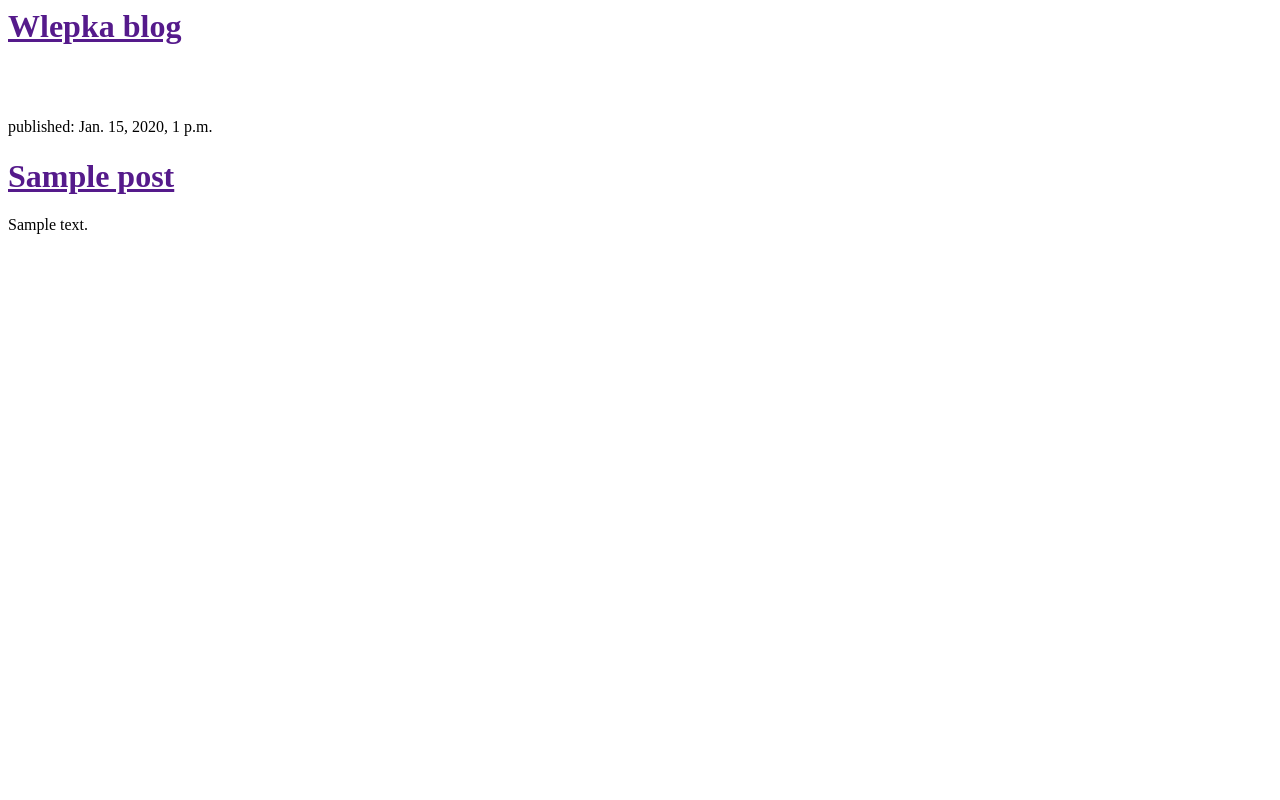
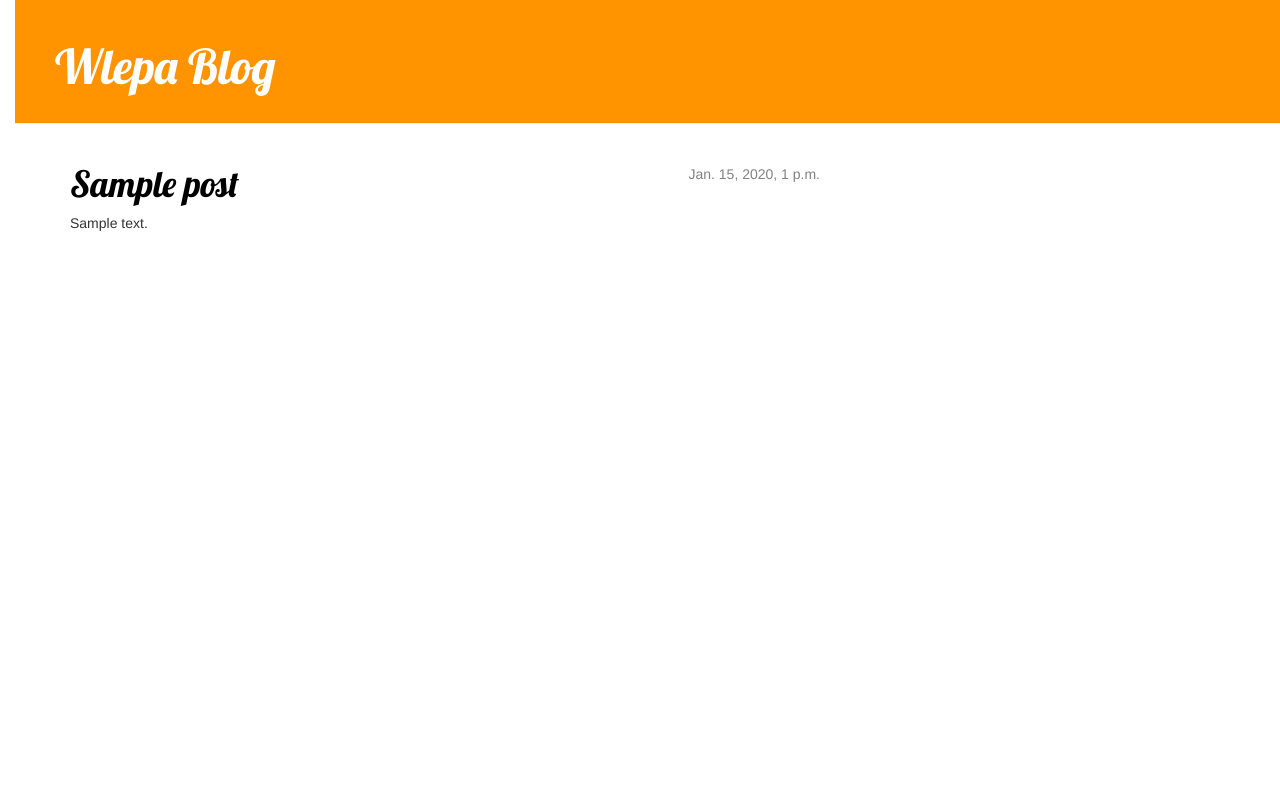
Before and after one commit to wlepa/my-first-blog, a Django app: template blog/templates/blog/post_list.html in a window 1280 px wide. Run offline with Django 3.2, Linux system fonts and the light colour scheme; the template is opened without the code that fills it: values that come from a table or form of the project are taken from there, others are empty; tables that the repository leaves empty hold one stand-in row (values such as "Sample post"); some libraries are stand-ins or nearby versions.

Commit message:
Добавлено офрмление css, сделан общий шаблон base.

```diff
--- /dev/null
+++ b/blog/static/css/blog.css
@@ -0,0 +1,65 @@
+
+h1 a {
+    color: #FCA205;
+    font-family: 'Lobster';
+
+}
+
+body {
+    padding-left: 15px;
+}
+
+/*
+h1 a {
+    font-family: 'Tangerine';
+    font-size: 100px;
+}
+*/
+
+.page-header {
+    background-color: #ff9400;
+    margin-top: 0;
+    padding: 20px 20px 20px 40px;
+}
+
+.page-header h1, .page-header h1 a, .page-header h1 a:visited, .page-header h1 a:active {
+    color: #ffffff;
+    font-size: 36pt;
+    text-decoration: none;
+}
+
+.content {
+    margin-left: 40px;
+}
+
+h1, h2, h3, h4 {
+    font-family: 'Lobster', cursive;
+}
+
+.date {
+    float: right;
+    color: #828282;
+}
+
+.save {
+    float: right;
+}
+
+.post-form textarea, .post-form input {
+    width: 100%;
+}
+
+.top-menu, .top-menu:hover, .top-menu:visited {
+    color: #ffffff;
+    float: right;
+    font-size: 26pt;
+    margin-right: 20px;
+}
+
+.post {
+    margin-bottom: 70px;
+}
+
+.post h1 a, .post h1 a:visited {
+    color: #000000;
+}
--- /dev/null
+++ b/blog/templates/blog/base.html
@@ -0,0 +1,27 @@
+{% load staticfiles %}
+    <html>
+        <head>
+            <title>Wlepka сайт</title>
+            <link rel="stylesheet" href="//maxcdn.bootstrapcdn.com/bootstrap/3.2.0/css/bootstrap.min.css">
+            <link rel="stylesheet" href="//maxcdn.bootstrapcdn.com/bootstrap/3.2.0/css/bootstrap-theme.min.css">
+            <link rel="stylesheet" href="{% static 'css/blog.css' %}">
+
+            <link href="https://fonts.googleapis.com/css?family=Lobster&subset=latin,cyrillic" rel="stylesheet" type="text/css">
+
+        </head>
+        <body>
+
+            <div class="page-header">
+                <h1><a href="/">Wlepa Blog</a></h1>
+            </div>
+            <div class="content container">
+                <div class="row">
+                    <div class="col-md-8">
+                    {% block content %}
+                    {% endblock %}
+                    </div>
+                </div>
+            </div>
+
+        </body>
+    </html>
--- a/blog/templates/blog/post_list.html
+++ b/blog/templates/blog/post_list.html
@@ -1,22 +1,13 @@
-    <html>
-        <head>
-            <title>Wlepka сайт</title>
-        </head>
-        <body>
-            <div>
-                <h1><a href="">Wlepka blog</a></h1>
-                <br />
-                <br />
+    {% extends 'blog/base.html' %}
+
+    {% block content %}
+        {% for post in posts %}
+            <div class="post">
+                <div class="date">
+                    {{ post.published_date }}
+                </div>
+                <h1><a href="">{{ post.title }}</a></h1>
+                <p>{{ post.text|linebreaksbr }}</p>
             </div>
-
-
-            {% for post in posts %}
-                <div>
-                    <p>published: {{ post.published_date }}</p>
-                    <h1><a href="">{{ post.title }}</a></h1>
-                    <p>{{ post.text|linebreaksbr }}</p>
-                </div>
-            {% endfor %}
-
-        </body>
-    </html>
+        {% endfor %}
+    {% endblock content %}
```
